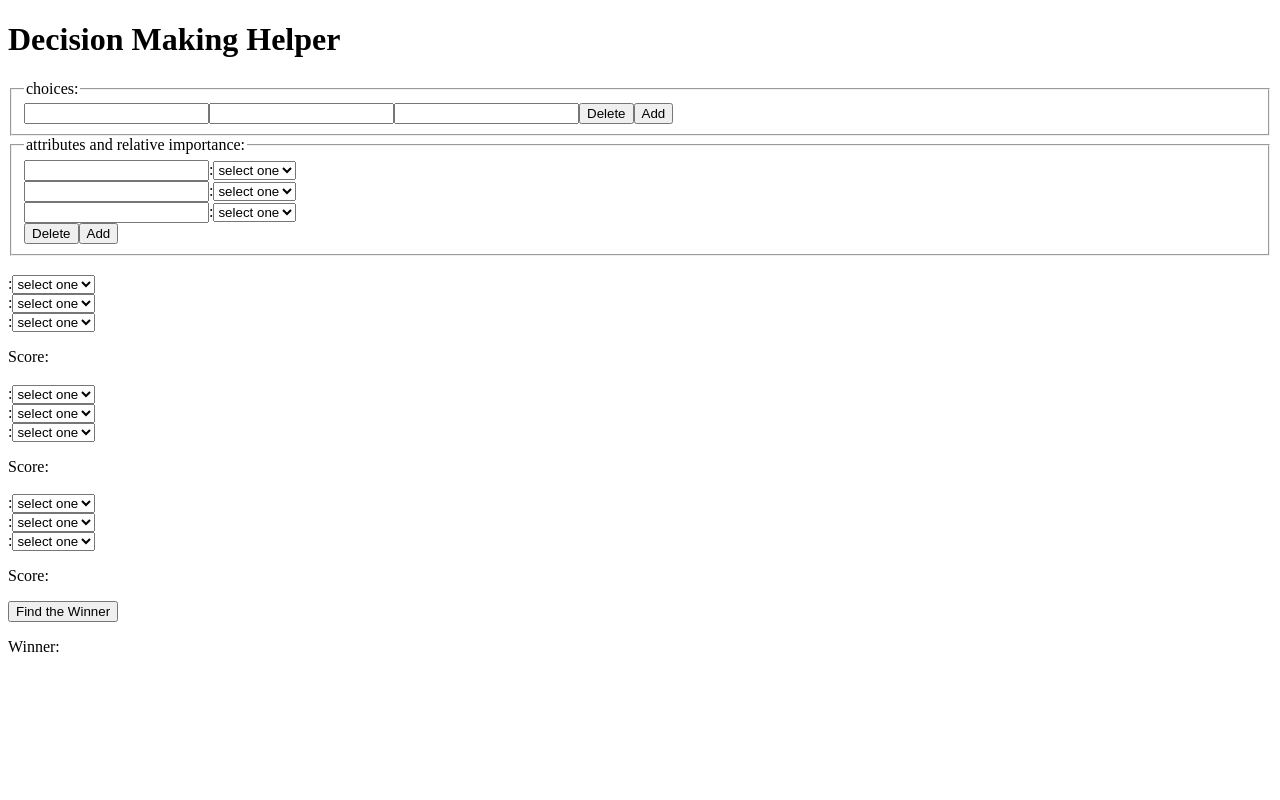
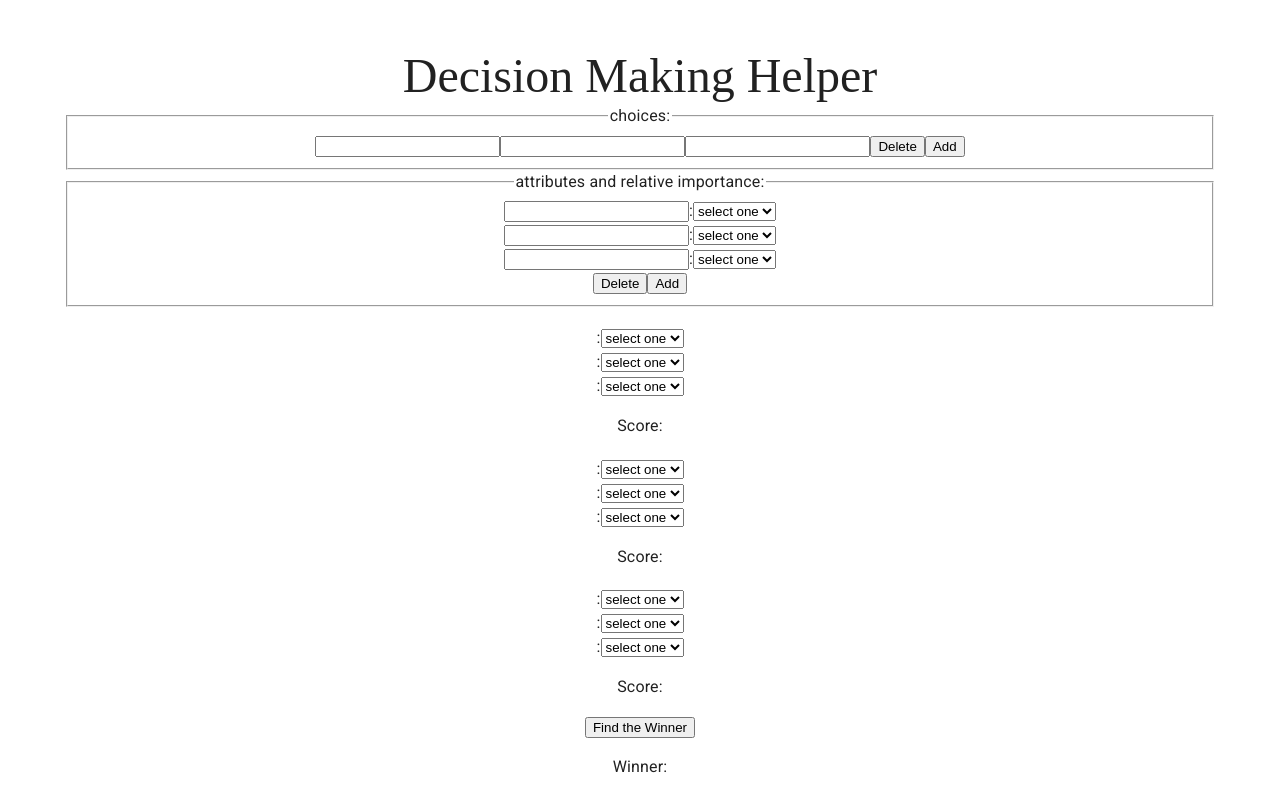
Before and after one commit to faithod/decision-making-helper, a React (Create React App) app: page / in a window 1280 px wide. Built offline with nearby package versions, Linux system fonts and the light colour scheme.

Commit message:
Material UI set-up

```diff
--- a/package.json
+++ b/package.json
@@ -3,6 +3,9 @@
   "version": "0.1.0",
   "private": true,
   "dependencies": {
+    "@emotion/react": "^11.7.1",
+    "@emotion/styled": "^11.6.0",
+    "@mui/material": "^5.4.1",
     "@testing-library/jest-dom": "^5.16.2",
     "@testing-library/react": "^12.1.2",
     "@testing-library/user-event": "^13.5.0",
--- a/public/index.html
+++ b/public/index.html
@@ -2,6 +2,11 @@
 <html lang="en">
   <head>
     <title>React App</title>
+    <meta name="viewport" content="initial-scale=1, width=device-width" />
+    <link
+    rel="stylesheet"
+    href="https://fonts.googleapis.com/css?family=Roboto:300,400,500,700&display=swap"
+    />
   </head>
   <body>
     <div id="root"></div>
--- a/src/App.tsx
+++ b/src/App.tsx
@@ -1,10 +1,29 @@
 import DecisionMaker from "./components/DecisionMaker";
+import CssBaseline from "@mui/material/CssBaseline"; //might remove
+import { Container, ThemeProvider } from "@mui/material";
+import Typography from "@mui/material/Typography";
+import { createTheme } from "@mui/material/styles";
 
 function App(): JSX.Element {
+  const theme = createTheme({
+    typography: {
+      h3: {
+        fontFamily: '"Segoe UI Symbol"',
+      },
+    },
+  });
+
   return (
     <>
-      <h1>Decision Making Helper</h1>
-      <DecisionMaker />
+      <CssBaseline />
+      <ThemeProvider theme={theme}>
+        <Container maxWidth="lg" sx={{ textAlign: "center", mt: "3rem" }}>
+          <Typography variant="h3" component="h1">
+            Decision Making Helper
+          </Typography>
+          <DecisionMaker />
+        </Container>
+      </ThemeProvider>
     </>
   );
 }
--- a/src/index.tsx
+++ b/src/index.tsx
@@ -1,7 +1,6 @@
 import React from "react";
 import ReactDOM from "react-dom";
 import App from "./App";
-
 ReactDOM.render(
   <React.StrictMode>
     <App />
```
Also changed, not shown: 2 other files (tests, documents, lock files or other folders).
